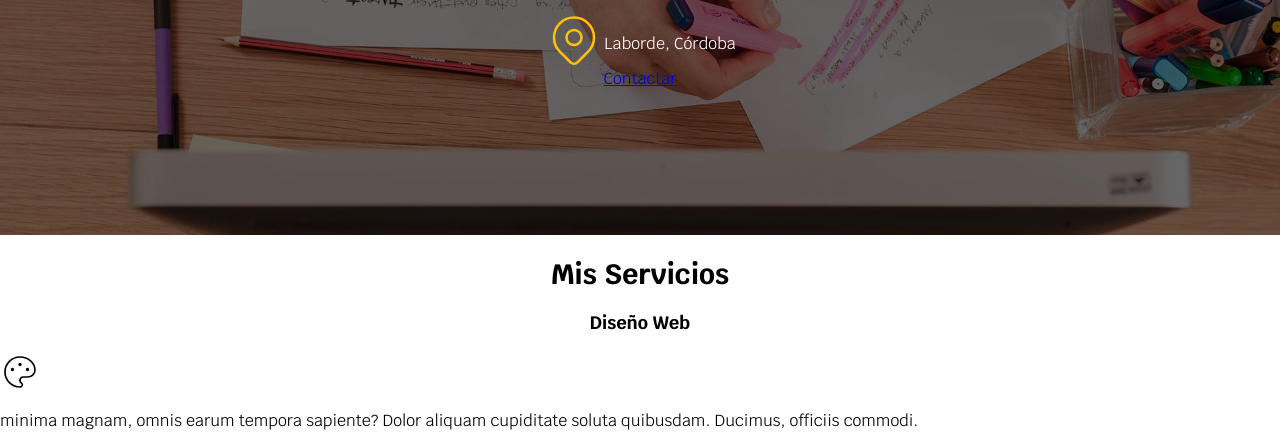
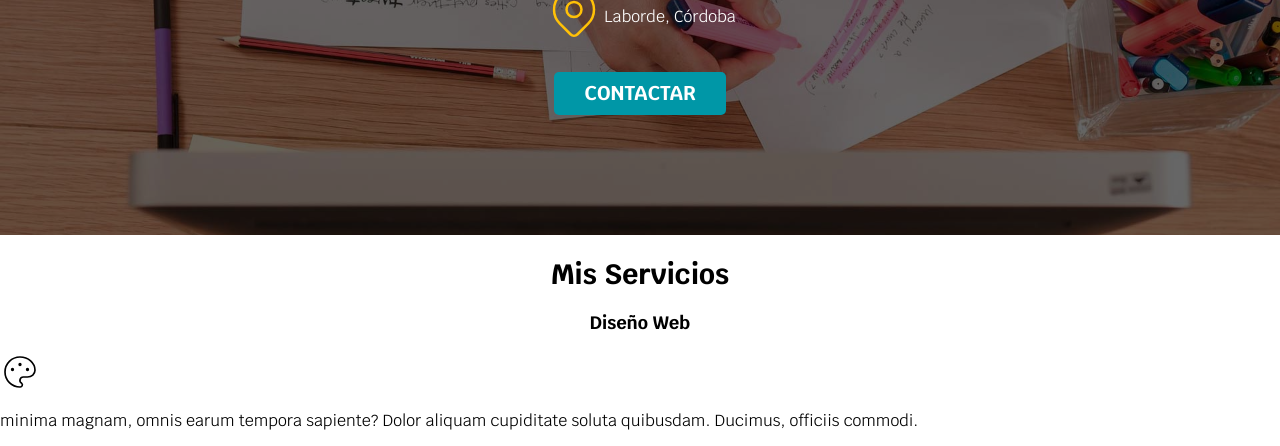
Before and after one commit to omard97/Pagina-Web-N1, a plain HTML site: page index.html in a window 1280 px wide. Shown: the part 353-799 px from the top of the page. Drawn offline with Linux system fonts and the light colour scheme.

Commit message:
CSS para crear botones

```diff
--- a/CSS/style.css
+++ b/CSS/style.css
@@ -43,6 +43,25 @@ h1,h2,h3{
 .contenedor {
     max-width: 120rem;
     margin: 0 auto
+}
+
+.boton{
+    background-color: var(--secundario);
+    color: var(--blanco);
+    padding: 1rem 3rem;
+    margin-top: 3rem;
+    font-size: 2rem;
+    text-decoration: none;
+    text-transform: uppercase;
+    font-weight: bold;
+    border-radius: .5rem;
+    width: 90%;
+    text-align: center;
+}
+@media (min-width: 480px) {
+    .boton{
+        width: auto;
+    }
 }
 
 .nav-bg {
--- a/index.html
+++ b/index.html
@@ -52,7 +52,7 @@
                 </svg>
                 <p>Laborde, Córdoba</p>
             </div>
-            <a href="#">Contactar</a>
+            <a href="#" class="boton" >Contactar</a>
         </div>
 
     </section>
```
